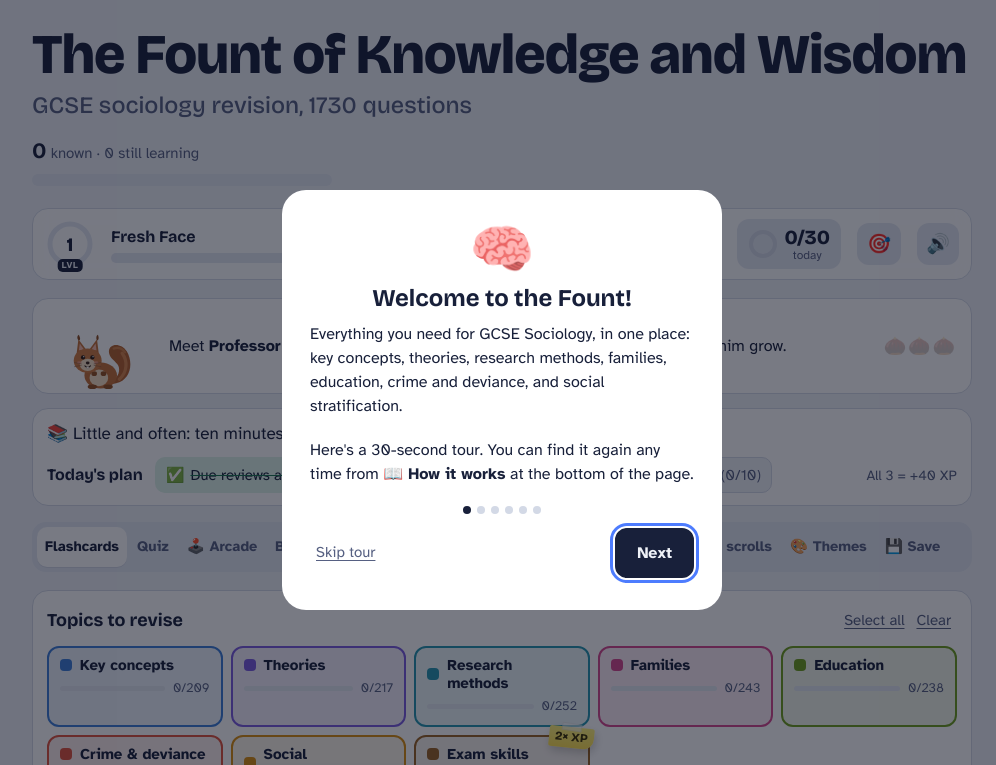
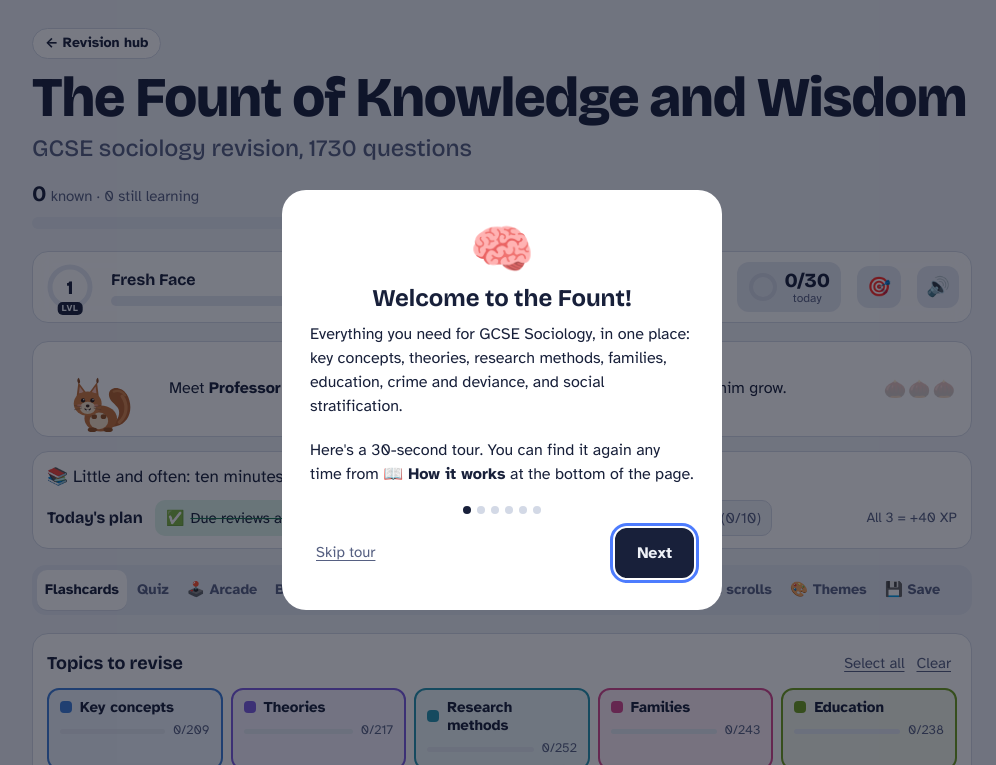
Before and after one commit to mrstwakefield/Sociology-GCSE-Revision, a plain HTML site: page index.html in a window 1280 px wide. Shown: the top 765 px of the page, without its empty margins (138-1134 px from the left). Drawn offline with nearby package versions, Linux system fonts and the light colour scheme.

Commit message:
Add link back to the revision hub
Co-Authored-By: Claude Opus 5.5 <noreply@anthropic.com>
Claude-Session: https://claude.ai/code/session_01XwK6fhoGWf4ZMLJNPm8nSU

```diff
--- a/index.html
+++ b/index.html
@@ -915,10 +915,14 @@ mark.hit{background:color-mix(in srgb,var(--good) 18%,transparent);color:var(--i
 :root[data-skin="greens"]{--good:#36760F;--warn:#A24B18;--muted:#566A44}
 :root[data-skin="pavlov"]{--good:#845B0E;--warn:#A24B18;--muted:#776241}
 :root[data-skin="fool"]{--good:#187651;--muted:#74607E}
+.hublink{display:inline-flex;align-items:center;gap:4px;margin:0 0 12px;padding:6px 12px;border-radius:999px;background:var(--card);border:1px solid var(--line);color:var(--ink);font:700 14px/1.2 var(--body);text-decoration:none}
+.hublink:hover{background:var(--soft)}
+.hublink:focus-visible{outline:3px solid var(--ink);outline-offset:2px}
 </style>
 </head>
 <body>
 <div class="wrap">
+  <a class="hublink" href="https://arodker.github.io/history-revision/">← Revision hub</a>
   <div class="demobar" id="demobar" hidden></div>
   <header class="top">
     <h1><span class="h1t">The Fount of Knowledge and Wisdom</span><span>GCSE sociology revision, <b id="totalQ"></b> questions</span></h1>
```
